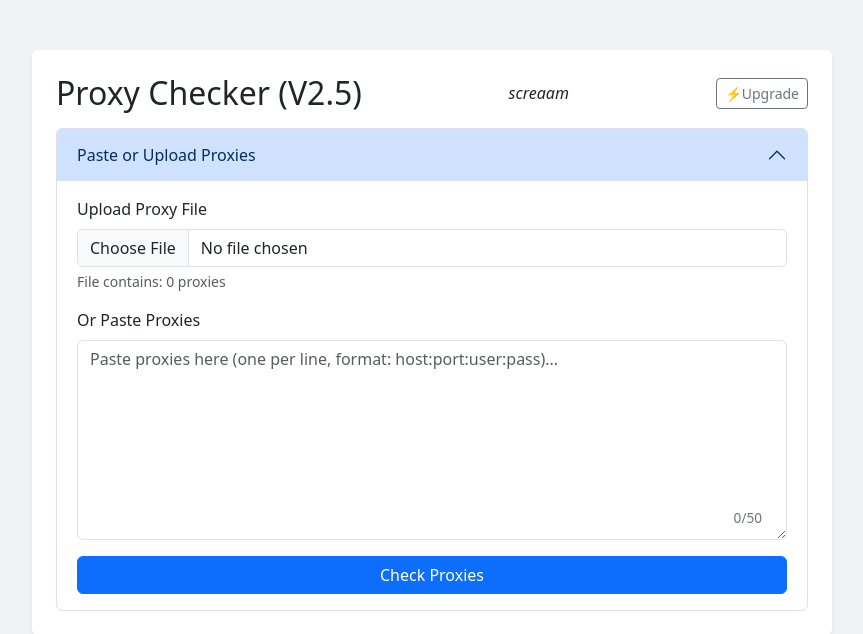
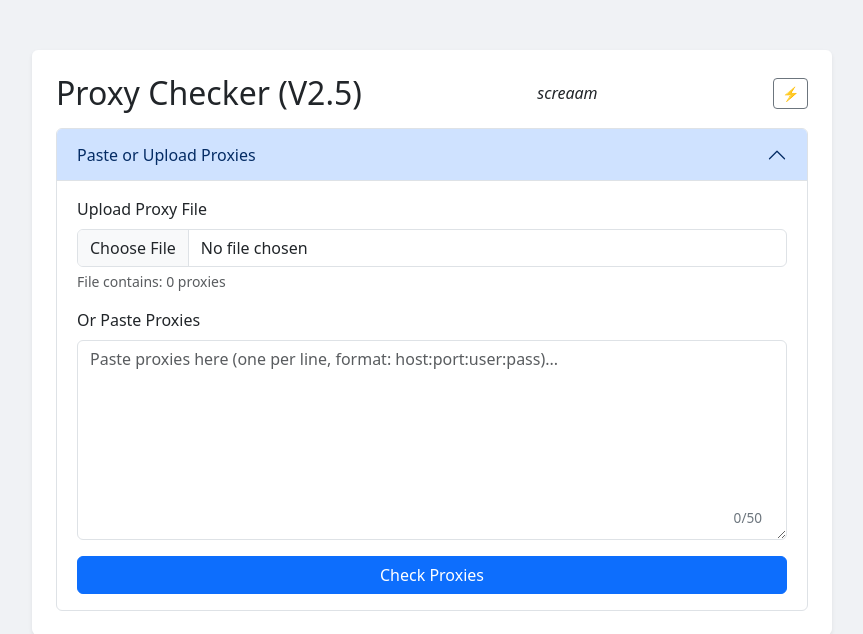
Before and after one commit to elishakip1/proxy-console, a Flask app: page / in a window 1280 px wide. Shown: the top 634 px of the page, without its empty margins (208-1071 px from the left). Run offline with Flask 3, Linux system fonts and the light colour scheme.

Commit message:
Update index.html

```diff
--- a/templates/index.html
+++ b/templates/index.html
@@ -68,7 +68,7 @@
         <div class="d-flex justify-content-between align-items-center mb-3">
             <h2 class="mb-0">Proxy Checker (V2.5)</h2>
             <p class="mb-0"><i>screaam</i></p>
-            <a href="#" class="btn btn-outline-secondary btn-sm ">⚡Upgrade</a>
+            <a href="#" class="btn btn-outline-secondary btn-sm ">⚡</a>
         </div>
 
         {% if message %}
```
